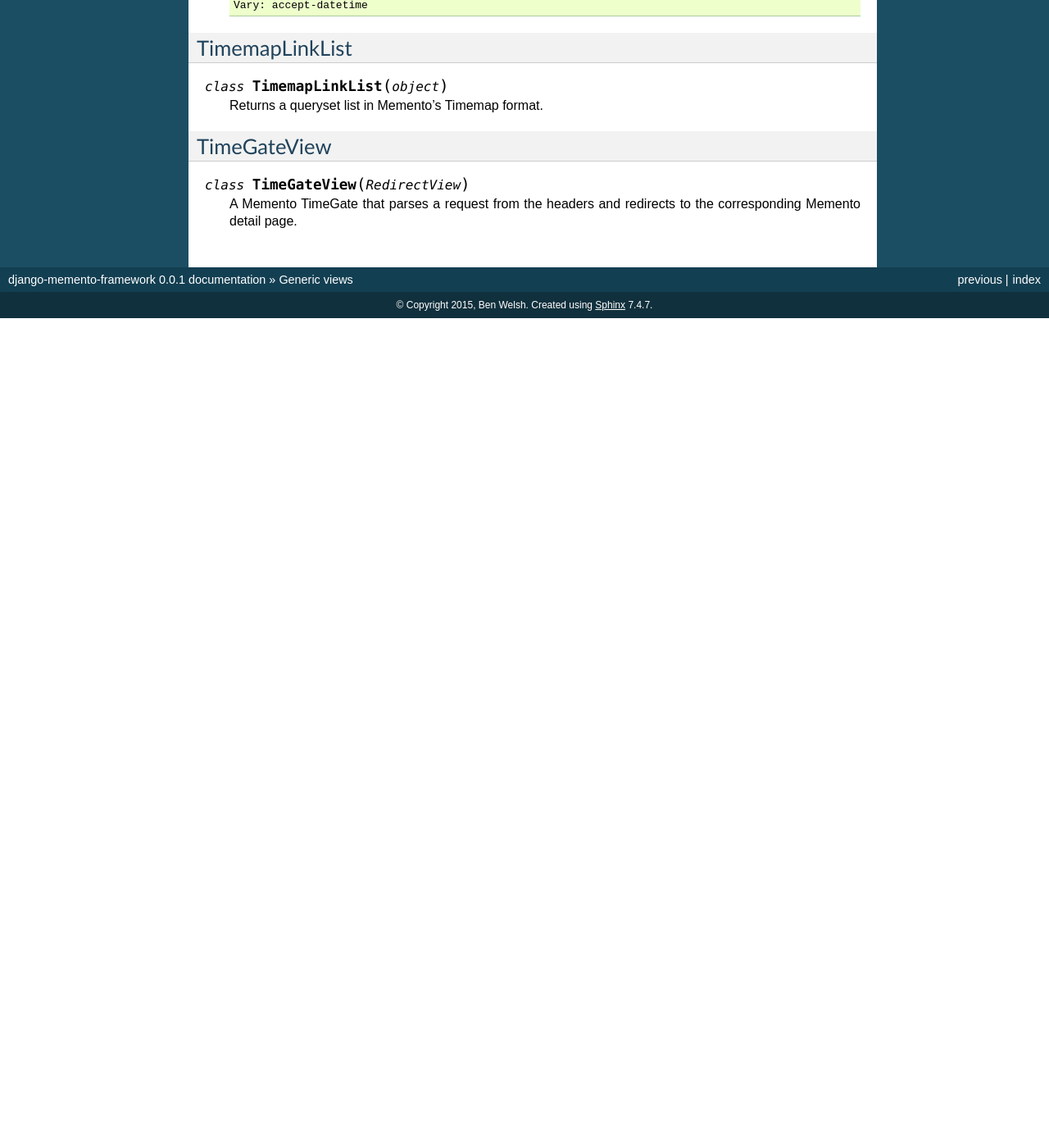
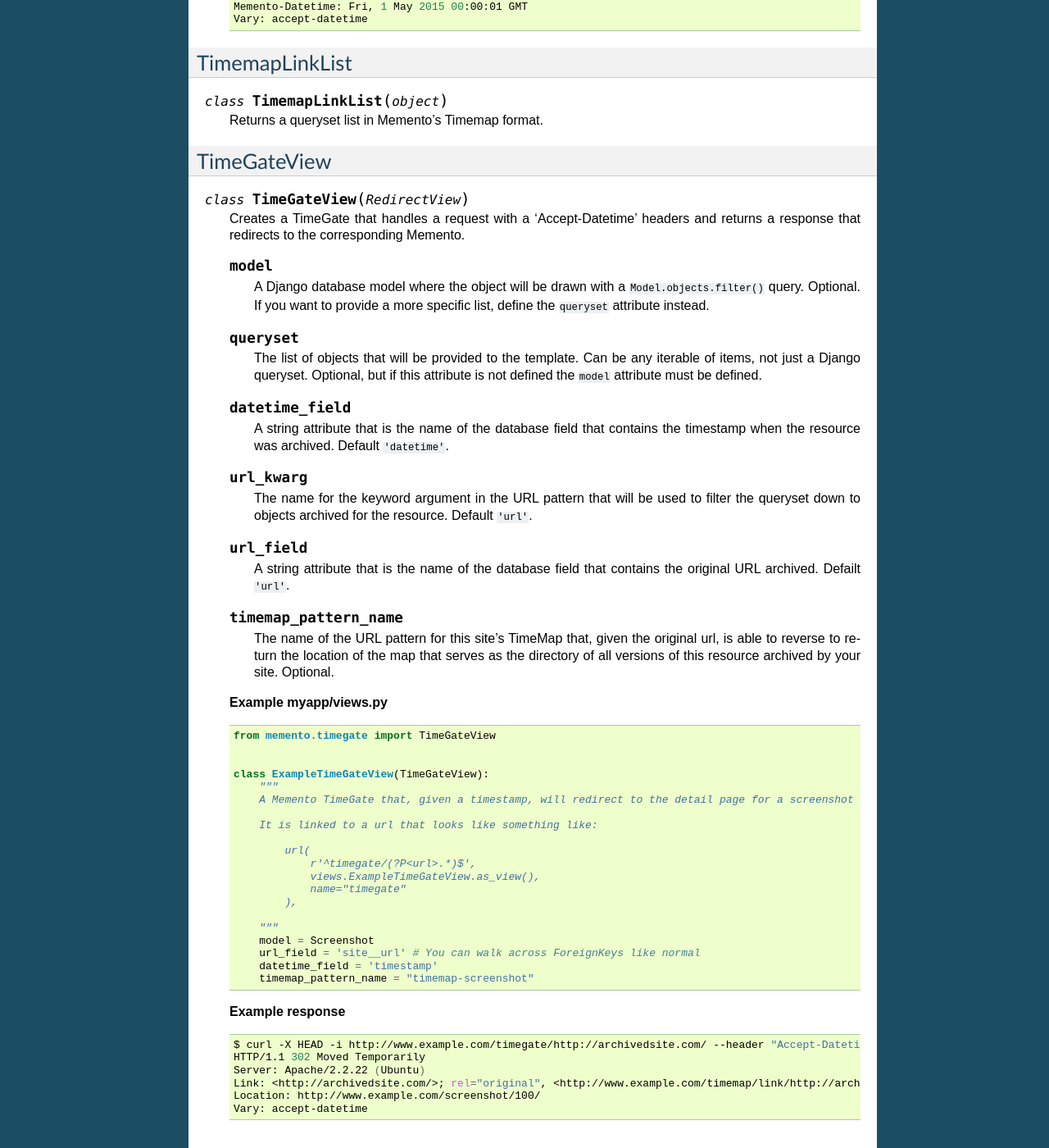
Before and after one commit to palewire/django-memento-framework, a Sphinx documentation site: the page built from docs/genericviews.rst, in a window 1280 px wide and 1400 px high, scrolled down 1286 px. Shown: the whole window at 82% size. Built offline with Sphinx 7.4.7, drawn with Linux system fonts in a browser that asks for light colours; pages that are not in the unit, such as notebooks, are missing from menus; before the commit the page ends 1674 px from its top, so only the background shows below that; some of the changed text lies outside the part shown.

Commit message:
Drafted docs for TimeGateView

```diff
--- a/docs/genericviews.rst
+++ b/docs/genericviews.rst
@@ -26,7 +26,7 @@ MementoDetailView
 
     .. py:attribute:: datetime_field
 
-        A string attribute that is the name of the database field that contains the timestamp when the resource was archived. Required.
+        A string attribute that is the name of the database field that contains the timestamp when the resource was archived. Default ``'datetime'``.
 
     .. py:attribute:: timemap_pattern_name
 
@@ -41,6 +41,7 @@ MementoDetailView
     .. code-block:: python
 
         from memento.timegate import MementoDetailView
+
 
         class ExampleMementoDetailView(MementoDetailView):
             """
@@ -82,9 +83,71 @@ TimemapLinkList
 
     Returns a queryset list in Memento's Timemap format.
 
+
 TimeGateView
 ------------
 
 .. py:class:: TimeGateView(RedirectView)
 
-    A Memento TimeGate that parses a request from the headers and redirects to the corresponding Memento detail page.
+    Creates a TimeGate that handles a request with a 'Accept-Datetime' headers and returns a response that redirects to the corresponding Memento.
+
+    .. attribute:: model
+
+        A Django database model where the object will be drawn with a ``Model.objects.filter()`` query. Optional. If you want to provide a more specific list, define the ``queryset`` attribute instead.
+
+    .. attribute:: queryset
+
+        The list of objects that will be provided to the template. Can be any iterable of items, not just a Django queryset. Optional, but if this attribute is not defined the ``model`` attribute must be defined.
+
+    .. py:attribute:: datetime_field
+
+        A string attribute that is the name of the database field that contains the timestamp when the resource was archived. Default ``'datetime'``.
+
+    .. py:attribute:: url_kwarg
+
+        The name for the keyword argument in the URL pattern that will be used to filter the queryset down to objects archived for the resource. Default ``'url'``.
+
+    .. py:attribute:: url_field
+
+        A string attribute that is the name of the database field that contains
+        the original URL archived. Defailt ``'url'``.
+
+    .. py:attribute:: timemap_pattern_name
+
+        The name of the URL pattern for this site's TimeMap that, given the original url, is able to reverse to return the location of the map that serves as the directory of all versions of this resource archived by your site. Optional.
+
+    **Example myapp/views.py**
+
+    .. code-block:: python
+
+        from memento.timegate import TimeGateView
+
+
+        class ExampleTimeGateView(TimeGateView):
+            """
+            A Memento TimeGate that, given a timestamp, will redirect to the detail page for a screenshot in my example archive
+
+            It is linked to a url that looks like something like:
+
+                url(
+                    r'^timegate/(?P<url>.*)$',
+                    views.ExampleTimeGateView.as_view(),
+                    name="timegate"
+                ),
+
+            """
+            model = Screenshot
+            url_field = 'site__url' # You can walk across ForeignKeys like normal
+            datetime_field = 'timestamp'
+            timemap_pattern_name = "timemap-screenshot"
+
+    **Example response**
+
+    .. code-block:: bash
+
+        $ curl -X HEAD -i http://www.example.com/timegate/http://archivedsite.com/ --header "Accept-Datetime: Fri, 1 May 2015 00:01:00 GMT"
+        HTTP/1.1 302 Moved Temporarily
+        Server: Apache/2.2.22 (Ubuntu)
+        Link: <http://archivedsite.com/>; rel="original", <http://www.example.com/timemap/link/http://archivedsite.com/>; rel="timemap"; type="application/link-format"
+        Location: http://www.example.com/screenshot/100/
+        Vary: accept-datetime
```
Also changed, not shown: 1 other file.
